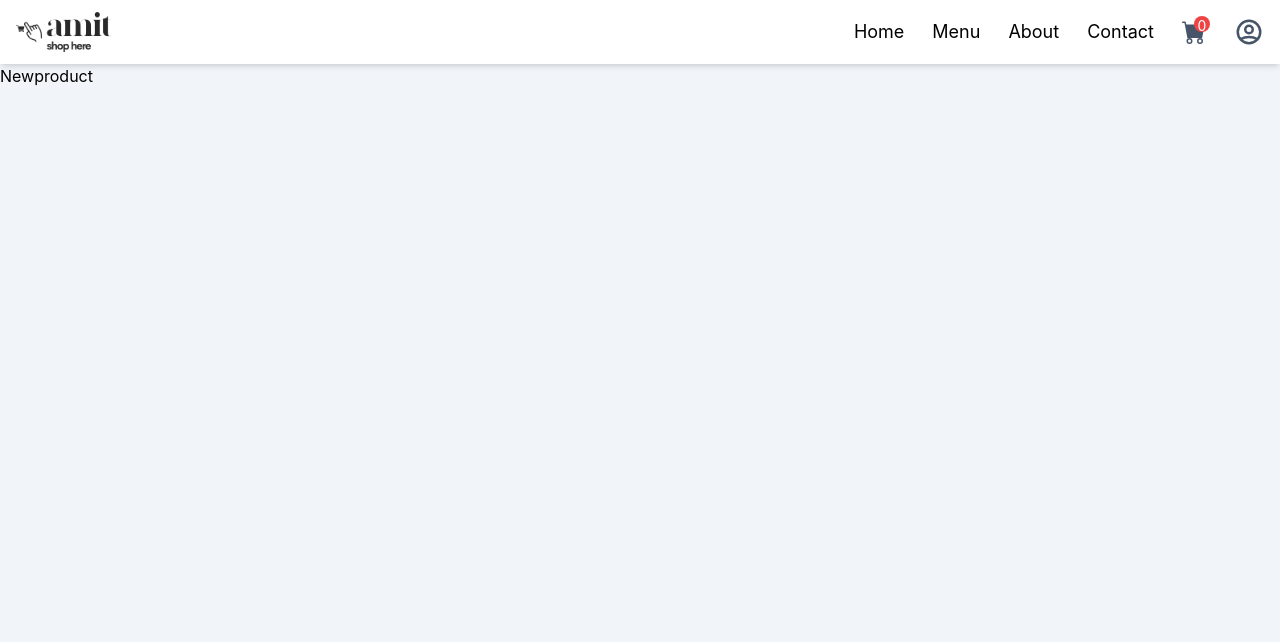
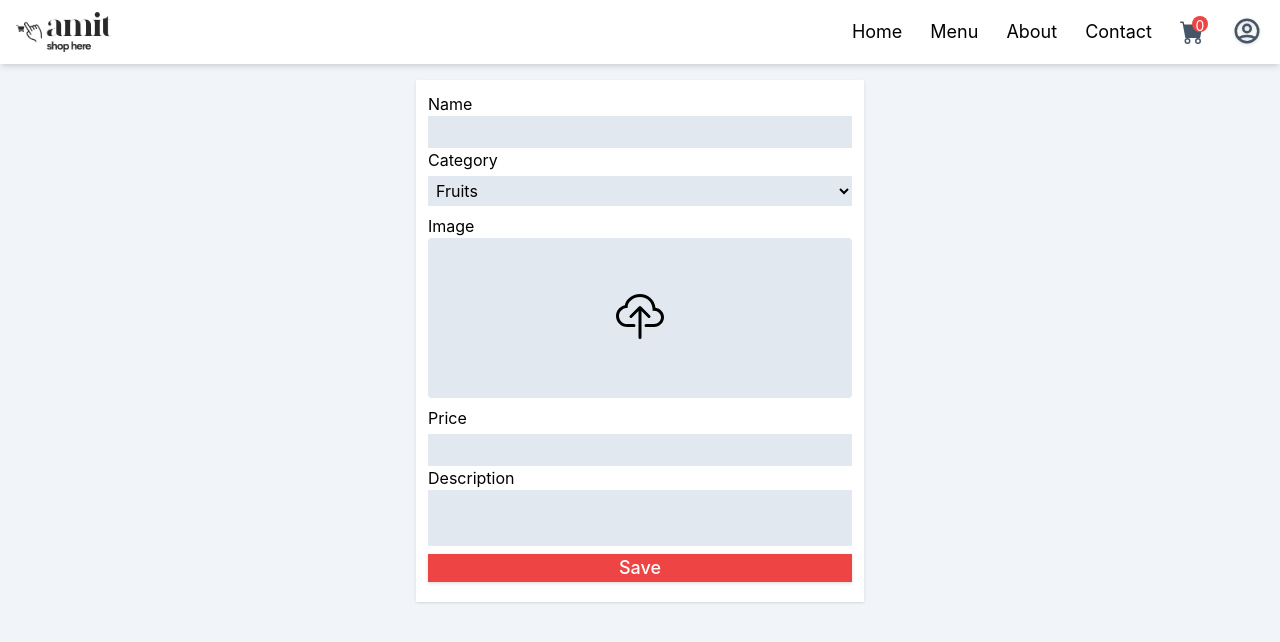
Before and after one commit to ShakyaV10/freshcart, a React (Create React App) app in the folder frontend/: page /newproduct in a window 1280 px wide. Shown: the top 642 px of the page. Built offline with nearby package versions, Linux system fonts and the light colour scheme.

Commit message:
VS 01/07

```diff
--- a/frontend/src/Component/Header.js
+++ b/frontend/src/Component/Header.js
@@ -3,15 +3,22 @@ import logo from "../assest/logo.png"
 import { Link } from 'react-router-dom'
 import {HiOutlineUserCircle} from 'react-icons/hi'
 import {BsCartFill} from 'react-icons/bs'
-import { useSelector } from 'react-redux'
+import { useSelector, useDispatch } from 'react-redux'
+import { logoutRedux } from '../redux/userSlice'
+import { toast } from 'react-hot-toast'
 
 const Header = () => {
     const [showMenu,setShowMenu] = useState(false);
     const userData = useSelector((state) =>state.user)
     console.log(userData)
+    const dispatch = useDispatch()
 
     const handleShowMenu = ()=>{
       setShowMenu(preve => !preve)
+    }
+    const handleLogout = ()=>{
+      dispatch(logoutRedux())
+      toast("Logout successfully")
     }
   return (
     <header className='fixed shadow-md w-full h-16 px-2 md:px-4 z-50 bg-white'>
@@ -38,13 +45,15 @@ const Header = () => {
                 </div>
               </div>
               <div className=' text-slate-600' onClick={handleShowMenu}>
-                <div className='text-3xl cursor-pointer'>
-                  <HiOutlineUserCircle />
+                <div className='text-3xl cursor-pointer w-8 h-8 rounded-full overflow-hidden drop-shadow'>
+                  {userData.image ? <img src={userData.image} alt='' className='h-full w-full' /> :<HiOutlineUserCircle />}
                 </div>
                 {showMenu && (
-                  <div className='absolute right-2 bg-white py-2 px-2 shadow drop-shadow-md flex flex-col'>
-                    <Link to={"newproduct"} className='whitespace-nowrap cursor-pointer'>New Product</Link>
-                    <Link to={"login"} className='whitespace-nowrap cursor-pointer'>Login</Link>
+                  <div className='absolute right-2 bg-white py-2 shadow drop-shadow-md flex flex-col'>
+                    <Link to={"newproduct"} className='whitespace-nowrap cursor-pointer px-2'>New Product</Link>
+                    {
+                      userData.image ? <p className='cursor-pointer text-white px-2 bg-red-500' onClick={handleLogout}>Logout</p> : <Link to={"login"} className='whitespace-nowrap cursor-pointer px-2'>Login</Link>
+                    }
                   </div>
                 )}
               </div>
--- a/frontend/src/page/Newproduct.js
+++ b/frontend/src/page/Newproduct.js
@@ -1,8 +1,44 @@
 import React from 'react'
+import { BsCloudUpload } from 'react-icons/bs'
 
 const Newproduct = () => {
+
+  const uploadImage = (e) =>{
+
+  }
+
   return (
-    <div>Newproduct</div>
+    <div className='p-4'>
+      <form className='m-auto w-full max-w-md shadow flex flex-col p-3 bg-white'>
+        <label htmlFor='name'>Name</label>
+        <input type={"text"} name='name' className='bg-slate-200 p-1'/>
+
+
+        <label htmlFor='category'>Category</label>
+        <select className='bg-slate-200 p-1 my-1'>
+          <option>Fruits</option>
+          <option>Vegetable</option>
+          <option>IceCream</option>
+          <option>Dosa</option>
+          <option>Pizza</option>
+        </select>
+
+        <label htmlFor='image' className='my-1'>Image
+          <div className='h-40 w-full bg-slate-200 rounded flex items-center justify-center'>
+            <span className='text-5xl'><BsCloudUpload /></span>
+            <input type={"file"} id='image' onChange={uploadImage} className='hidden'/>
+          </div>
+        </label>
+
+        <label htmlFor='price' className='my-1'>Price</label>
+        <input type={"text"} className='bg-slate-200 p-1'/>
+
+        <label htmlFor='description'>Description</label>
+        <textarea rows={2} className='bg-slate-200 p-1 resize-none'></textarea>
+
+        <button className='bg-red-500 hover:bg-red-600 text-white text-lg font-medium my-2 drop-shadow'>Save</button>
+      </form>
+    </div>
   )
 }
 
--- a/frontend/src/redux/userSlice.js
+++ b/frontend/src/redux/userSlice.js
@@ -20,10 +20,17 @@ export const userSlice = createSlice({
             state.lastName = action.payload.data.lastName
             state.email = action.payload.data.email
             state.image = action.payload.data.image
-        }
-    }
-})
+        } ,
+        logoutRedux : (state,action)=>{
+            state._id = "";
+            state.firstName = "";
+            state.lastName = "";
+            state.email = "";
+            state.image = "";
+        },
+    },
+});
 
-export const { loginRedux } = userSlice.actions
+export const { loginRedux,logoutRedux  } = userSlice.actions
 
 export default userSlice.reducer
```
